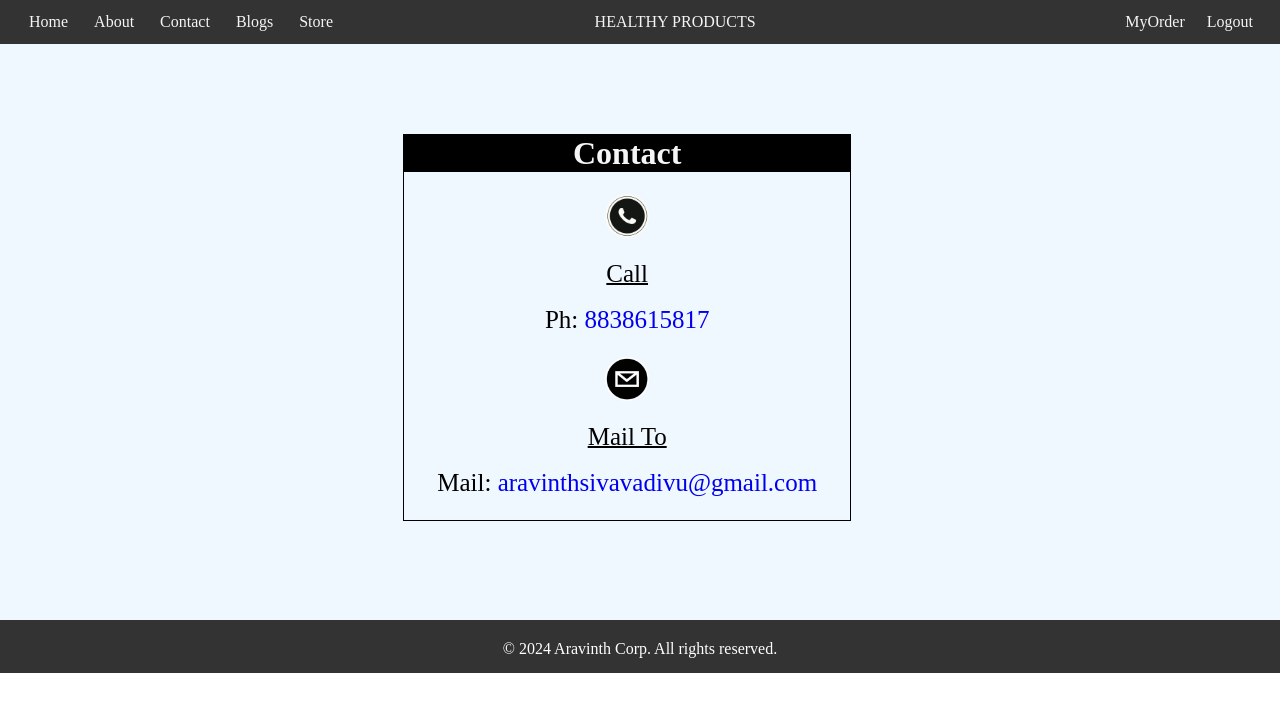
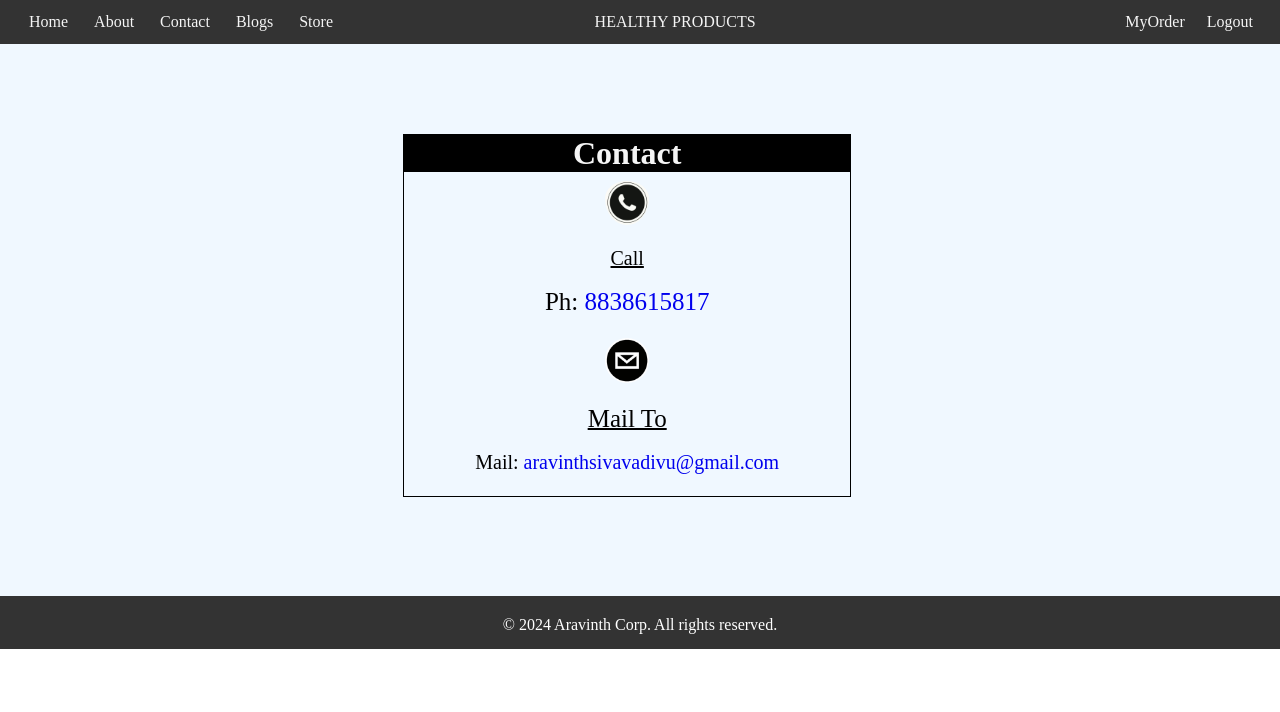
Before and after one commit to AravinthS75/Heathy-Products, a React (Create React App) app in the folder Healthy Product/: page /contact in a window 1280 px wide. Shown: the top 712 px of the page. Built offline with nearby package versions, Linux system fonts and the light colour scheme; sample sign-in values are in the browser's storage.

Commit message:
Update ContactPage.jsx

```diff
--- a/Healthy Product/src/pages/contact/ContactPage.jsx
+++ b/Healthy Product/src/pages/contact/ContactPage.jsx
@@ -4,18 +4,18 @@ import ML from "../../images/Logo/ML.WebP";
 import { useNavigate } from "react-router-dom";
 import { useEffect, memo } from "react";
 
-function ContactEnable({loginStatus}) {
+function ContactEnable({ loginStatus }) {
   const navigate = useNavigate();
   useEffect(() => {
     if (!loginStatus) {
-        navigate("/login");
+      navigate("/login");
     }
   }, [loginStatus, navigate]);
-  return localStorage.getItem('loginStatus') ? <ContactPage /> : null;
+  return localStorage.getItem("loginStatus") ? <ContactPage /> : null;
 }
 
 function ContactPage() {
-  const emailId = 'aravinthsivavadivu@gmail.com';
+  const emailId = "aravinthsivavadivu@gmail.com";
   const phoneNumber = 8838615817;
 
   useEffect(() => {
@@ -28,17 +28,17 @@ function ContactPage() {
   return (
     <div className={styles.content}>
       <div className={styles.displayBox}>
-        <h1 style={{ textAlign: 'center', backgroundColor: 'black', color: 'whitesmoke' }}>Contact</h1>
+        <h1 style={{ textAlign: "center", backgroundColor: "black", color: "whitesmoke" }}>Contact</h1>
         <div className={styles.display}>
-          <img src={PH} className={styles.img} style={{ marginTop: '5%' }} alt="PH" /><br /><br />
-          <p style={{ textDecoration: 'underline 2px', fontSize: '25px' }}>Call</p><br />
-          <a href={`tel:${phoneNumber}`} style={{ textDecoration: 'none', fontSize: '25px' }}><span className={styles.txt}>Ph: </span>{phoneNumber}</a>
+          <img src={PH} style={{ paddingTop: '2%'}} className={styles.img} alt="PH" /><br /><br />
+          <p style={{ textDecoration: "underline 2px", fontSize: "20px" }}>Call</p><br />
+          <a href={`tel:${phoneNumber}`} style={{ textDecoration: "none", fontSize: "25px" }}><span className={styles.txt}>Ph: </span>{phoneNumber}</a>
         </div>
 
         <div className={styles.display}>
           <img src={ML} className={styles.img} alt="ML" /><br /><br />
-          <p style={{ textDecoration: 'underline 2px', fontSize: '25px' }}>Mail To</p><br />
-          <a href={`mailto:${emailId}`} style={{ textDecoration: 'none', fontSize: '25px' }}><span className={styles.txt}>Mail: </span>{emailId}</a>
+          <p style={{ textDecoration: "underline 2px", fontSize: "25px" }}>Mail To</p><br />
+          <a href={`mailto:${emailId}`} style={{ textDecoration: "none", fontSize: "20px" }}><span className={styles.txt}>Mail: </span>{emailId}</a>
         </div>
       </div>
     </div>
```
